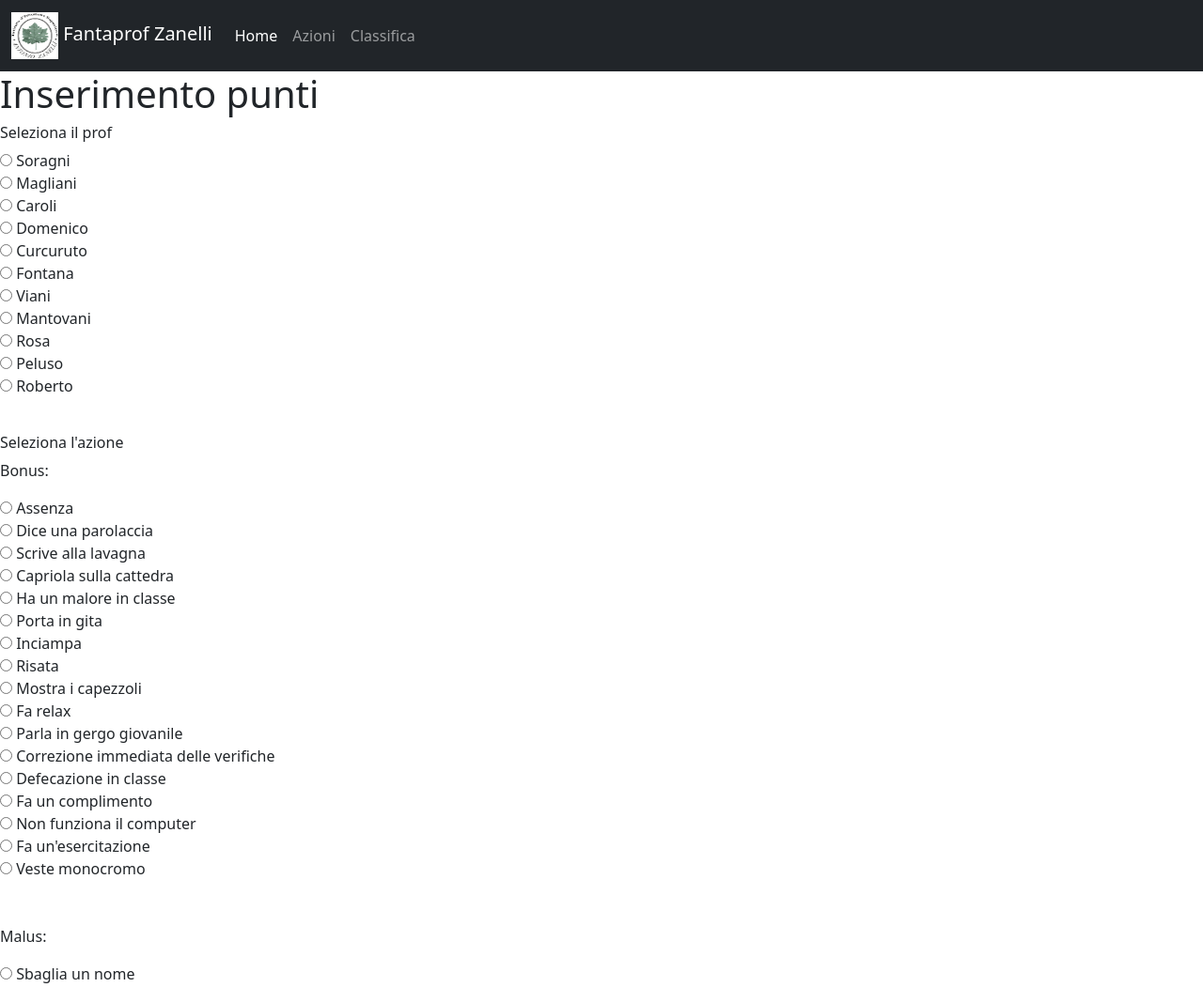
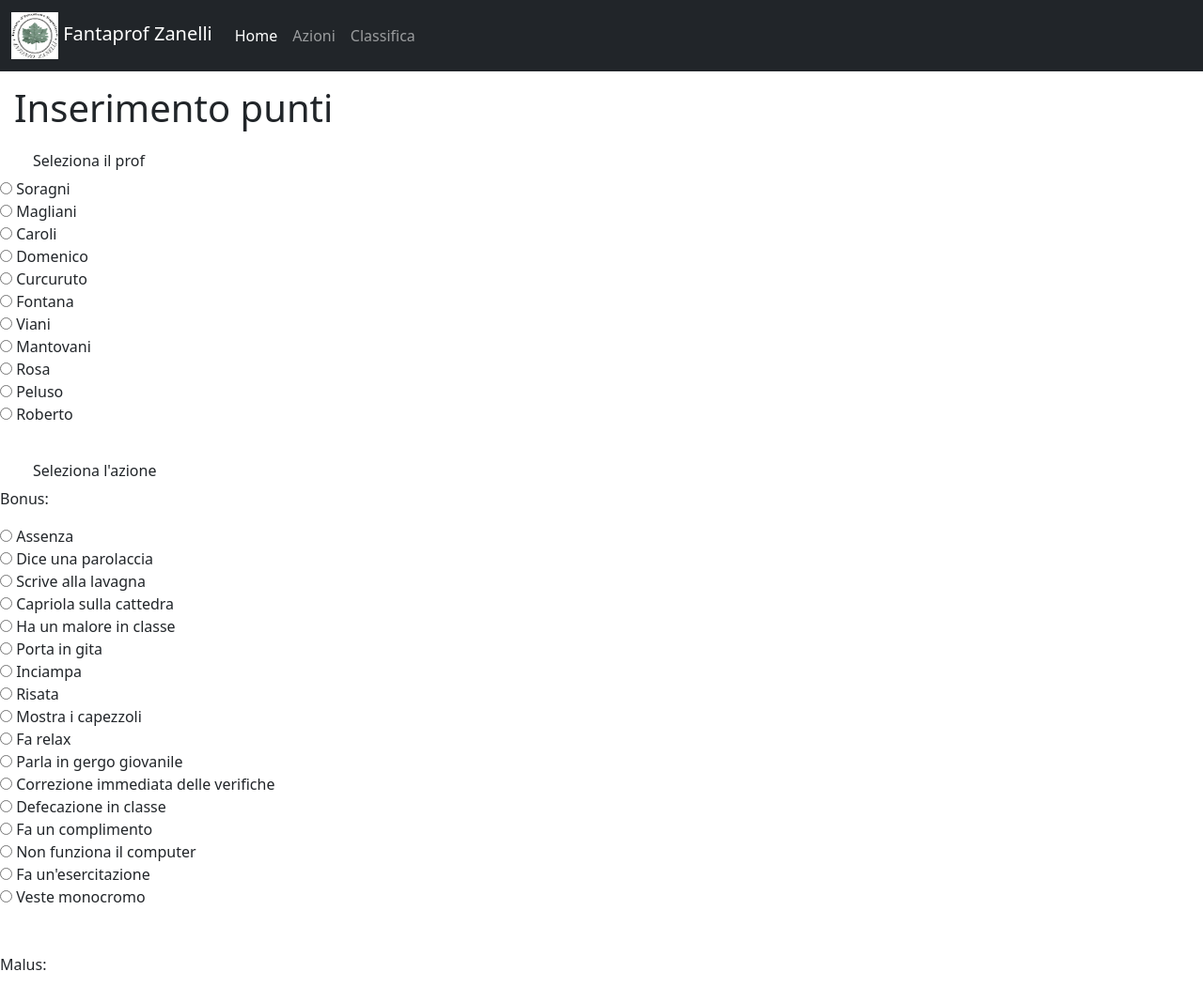
Before and after one commit to maooam27/fantaprof-zanelli, a Flask app: page / in a window 1280 px wide. Shown: the top 1051 px of the page at 94% size. Run offline with Flask 2, Linux system fonts and the light colour scheme.

Commit message:
setting up CSS

```diff
--- a/app.py
+++ b/app.py
@@ -16,3 +16,5 @@ def homepage():
 
 
 app.run(debug=True)
+
+# TODO: Sistemare CSS
--- /dev/null
+++ b/static/style.css
@@ -0,0 +1,15 @@
+h1 {
+    padding: 15px;
+}
+
+h6 {
+    padding-left: 35px;
+}
+
+button {
+    padding-left: 35px;
+}
+
+input {
+
+}
--- a/templates/index.html
+++ b/templates/index.html
@@ -3,6 +3,7 @@
 <head>
     <link href="https://cdn.jsdelivr.net/npm/bootstrap@5.1.3/dist/css/bootstrap.min.css" rel="stylesheet" integrity="sha384-1BmE4kWBq78iYhFldvKuhfTAU6auU8tT94WrHftjDbrCEXSU1oBoqyl2QvZ6jIW3" crossorigin="anonymous">
     <meta name="viewport" content="width=device-width, initial-scale=1">
+    <link rel="stylesheet" type="text/css" href="{{ url_for('static', filename='style.css') }}">
     <title>Inserimento punti</title>
 </head>
 <body>
```
